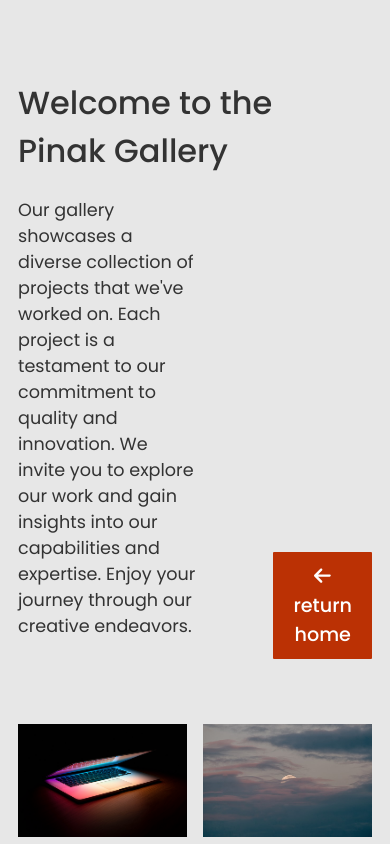
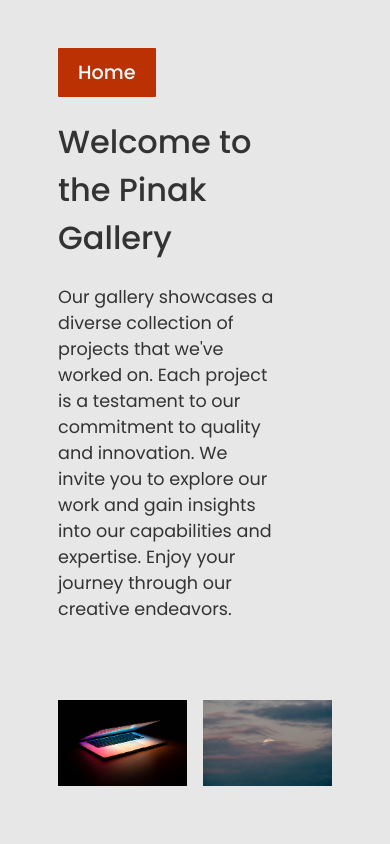
Before and after one commit to Vishu-221b/image-gallery-task, a React (Vite) app: page /gallery in a window 390 px wide. Shown: the top 844 px of the page. Built offline with nearby package versions, Linux system fonts and the light colour scheme.

Commit message:
responsiveness changes

```diff
--- a/src/components/Gallery.jsx
+++ b/src/components/Gallery.jsx
@@ -12,18 +12,17 @@ const Gallery = () => {
     <div className="gallery-container">
 
         <div className="text-container">
+        <div className="link">
+              <Link to="/">
+                <button>Home</button>
+              </Link>
+           </div>
             <div className="text">
             <h1>Welcome to the Pinak Gallery</h1>
             <p>Our gallery showcases a diverse collection of projects that we've worked on.
                 Each project is a testament to our commitment to quality and innovation. We invite you to explore our work and gain insights into our capabilities and expertise.
                 Enjoy your journey through our creative endeavors.
             </p></div>
-
-            <div className="link">
-              <Link to="/">
-                <button><FontAwesomeIcon icon={faArrowLeft} />  return home</button>
-              </Link>
-           </div>
 
         </div>
 
@@ -42,7 +41,9 @@ const Gallery = () => {
                 </Link>
             )
         })}
+        <h3>The End.</h3>
         </div>
+
 
     </div>
 
--- a/src/components/gallery.css
+++ b/src/components/gallery.css
@@ -8,14 +8,17 @@
 
 .text-container{
   display:flex;
-  flex-direction: row;
-  align-items:flex-end;
+  flex-direction: column;
+  align-items:flex-start;
   justify-content: space-between;
   margin-bottom:50px;
 }
+h3{
+  margin-bottom: 50px;;
+}
 
 p{
-  max-width:70%;
+  max-width:80%;
 }
 
 
@@ -27,7 +30,7 @@ p{
 .image-grid {
   display: flex;
   flex-wrap: wrap;
-  justify-content: space-around; /* Adjust as needed */
+  justify-content: space-around;
   margin: -8px; /* Negative margin to offset padding in image items */
 }
 
@@ -47,13 +50,15 @@ p{
 /* Media queries for responsiveness */
 @media screen and (max-width: 1200px) {
   .gallery-container {
-    padding-left: 10px;
-    padding-right: 10px;
+
+    padding: 100px 150px 100px 150px;
   }
 
   .image-item {
     flex: 0 0 calc(50% - 16px);
+
   }
+
 
 
 }
@@ -61,6 +66,14 @@ p{
 @media screen and (max-width: 768px) {
   .image-item {
     flex: 0 0 calc(50% - 16px);
+    margin: 1px;
+  }
+  p{
+    max-width:100%;
+  }
+  .gallery-container {
+
+    padding: 20px 50px 20px 50px;
   }
 
 
```
